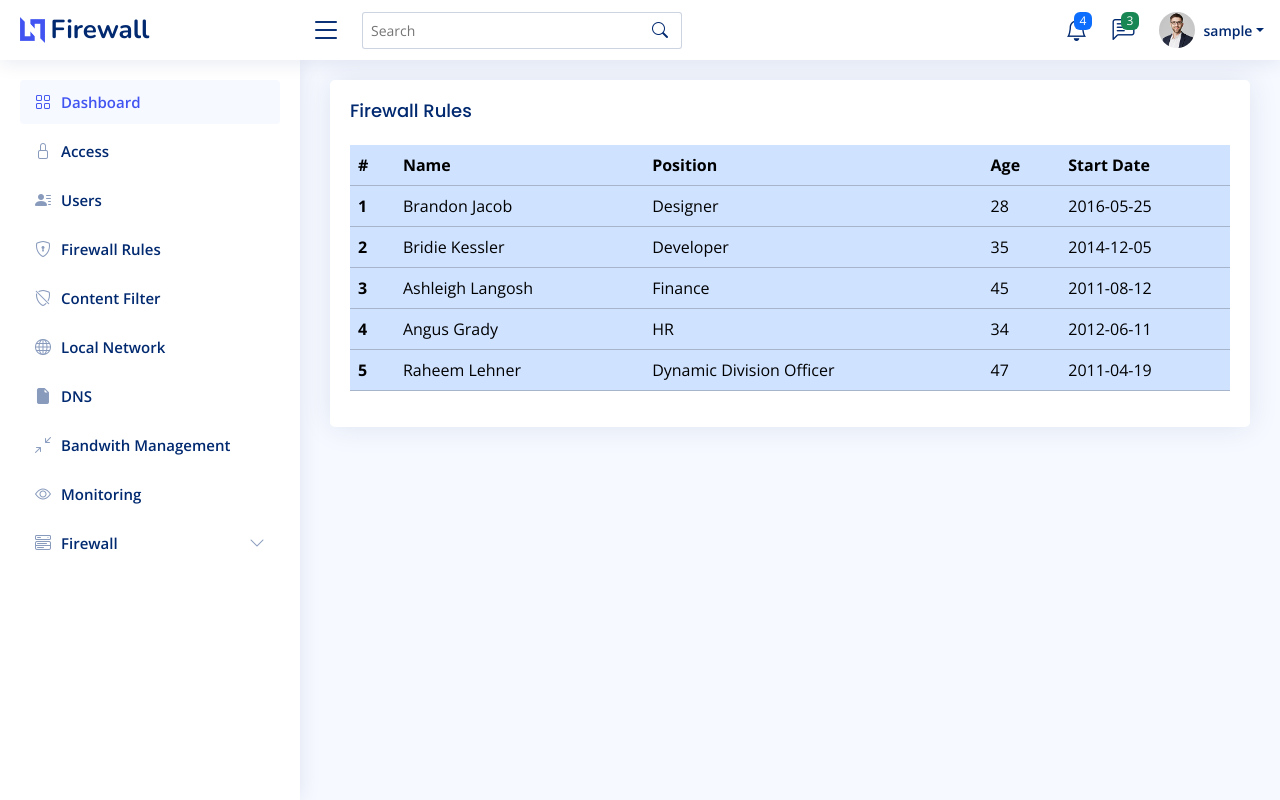
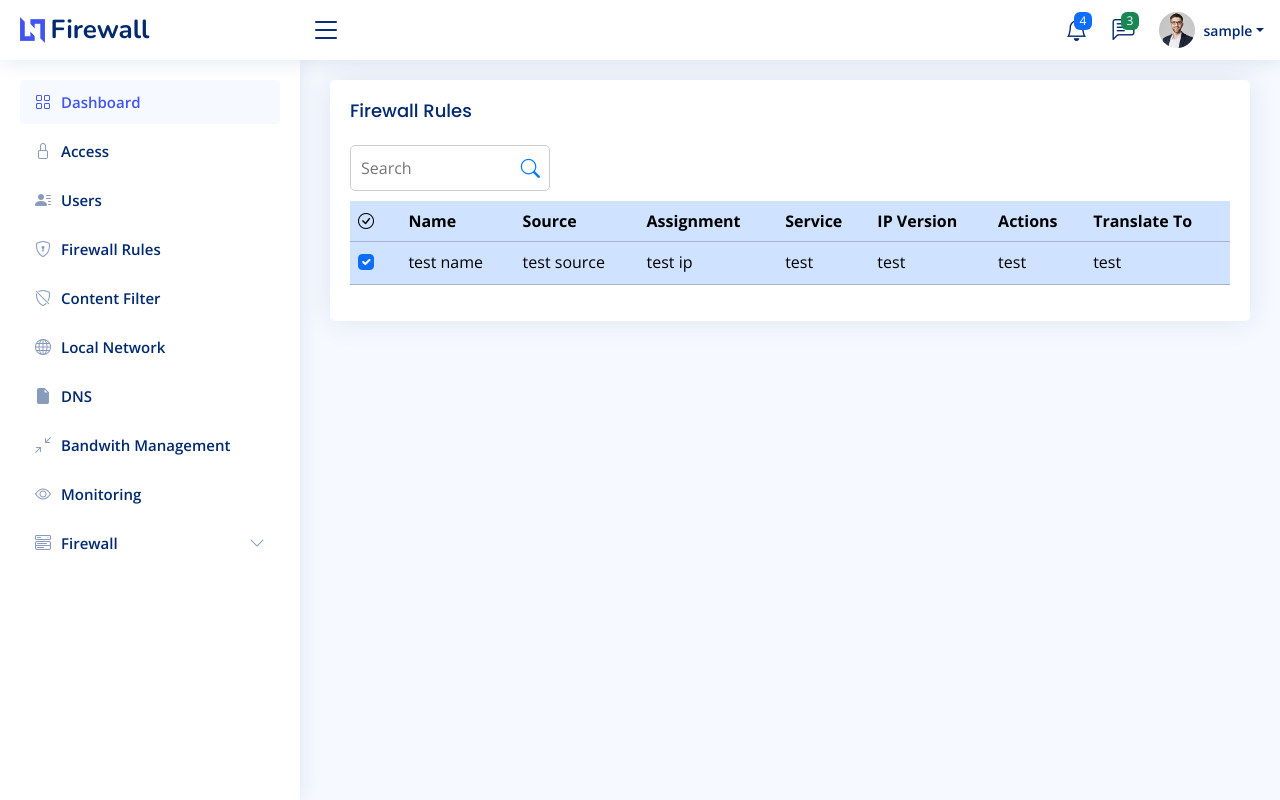
Before and after one commit to 808thlife/HomeWall, a Django app: page /firewall/rules/ in a window 1280 px wide. Run offline with Django 4.2, Linux system fonts and the light colour scheme; the visitor is signed in with stand-in values (Sample User, id 1); some libraries are stand-ins or nearby versions.

Commit message:
edited ui, fixed naming of the files

```diff
--- a/core/static/core/css/style.css
+++ b/core/static/core/css/style.css
@@ -1245,3 +1245,41 @@ i{
 .alert{
   display: none;
 }
+
+
+/* Styling for Search Bar */
+.search-bar {
+  display: flex;
+  align-items: center;
+  padding-bottom: 10px; /* Adjust padding as needed */
+}
+
+/* Styling for Search Form */
+.search-form {
+  position: relative;
+}
+
+/* Styling for Search Input */
+.search-form input[type="text"] {
+  padding: 10px;
+  border: 1px solid #ccc;
+  border-radius: 5px;
+  width: 200px; /* Adjust width as needed */
+}
+
+.search-form button {
+  position: absolute;
+  right: 0;
+  top: 0;
+  padding: 10px;
+  background-color: transparent; /* Set background color to transparent */
+  border: none;
+  border-radius: 0 5px 5px 0;
+  color: #007bff; /* Example color; adjust as needed */
+  cursor: pointer;
+}
+
+/* Styling for Search Icon */
+.search-form button i {
+  font-size: 1.2em;
+}
--- a/core/static/core/js/api.js
+++ b/core/static/core/js/userapi.js
@@ -19,7 +19,7 @@ function getCookie(name) {
 }
 
 //Initializing alerts
-const error_field = document.querySelector("#unique-user-error")
+let error_field = document.querySelector("#unique-user-error")
 error_field.style.display = "none";
 //Creating user API
 const add_user_button = document.querySelector("#add-user-button");
--- a/core/templates/core/layout.html
+++ b/core/templates/core/layout.html
@@ -52,12 +52,12 @@
       <i class="bi bi-list toggle-sidebar-btn"></i>
     </div><!-- End Logo -->
 
-    <div class="search-bar">
+    {% comment %} <div class="search-bar">
       <form class="search-form d-flex align-items-center" method="POST" action="#">
         <input type="text" name="query" placeholder="Search" title="Enter search keyword">
         <button type="submit" title="Search"><i class="bi bi-search"></i></button>
       </form>
-    </div><!-- End Search Bar -->
+    </div><!-- End Search Bar --> {% endcomment %}
 
     <nav class="header-nav ms-auto">
       <ul class="d-flex align-items-center">
--- a/core/templates/core/rules.html
+++ b/core/templates/core/rules.html
@@ -3,57 +3,51 @@
 {% block body %}
 
 <main id="main" class="main">
+
   <div class="card">
     <div class="card-body">
       <h5 class="card-title">Firewall Rules</h5>
+      <div class="search-bar">
+        <form class="search-form d-flex align-items-center" method="POST" action="#">
+          <input type="text" name="query" placeholder="Search" title="Enter search keyword">
+          <button type="submit" title="Search"><i class="bi bi-search"></i></button>
+        </form>
+      </div>
 
       <!-- Dark Table -->
       <table class="table table-primary">
         <thead>
           <tr>
-            <th scope="col">#</th>
+
+            <th scope="col"><i class = "icon bi-check-circle"></i></th>
             <th scope="col">Name</th>
-            <th scope="col">Position</th>
-            <th scope="col">Age</th>
-            <th scope="col">Start Date</th>
+            <th scope="col">Source</th>
+            <th scope="col">Assignment</th>
+            <th scope="col">Service</th>
+            <th scope="col">IP Version</th>
+            <th scope="col">Actions</th>
+            <th scope="col">Translate To</th>
           </tr>
         </thead>
         <tbody>
           <tr>
-            <th scope="row">1</th>
-            <td>Brandon Jacob</td>
-            <td>Designer</td>
-            <td>28</td>
-            <td>2016-05-25</td>
+            <th scope="row">
+              <div class="form-check">
+                <input class="form-check-input" type="checkbox" value="" id="flexCheckChecked" checked>
+                <label class="form-check-label" for="flexCheckChecked">
+
+                </label>
+              </div>
+            </th>
+            <td>test name</td>
+            <td>test source</td>
+            <td>test ip</td>
+            <td>test</td>
+            <td>test</td>
+            <td>test</td>
+            <td>test</td>
           </tr>
-          <tr>
-            <th scope="row">2</th>
-            <td>Bridie Kessler</td>
-            <td>Developer</td>
-            <td>35</td>
-            <td>2014-12-05</td>
-          </tr>
-          <tr>
-            <th scope="row">3</th>
-            <td>Ashleigh Langosh</td>
-            <td>Finance</td>
-            <td>45</td>
-            <td>2011-08-12</td>
-          </tr>
-          <tr>
-            <th scope="row">4</th>
-            <td>Angus Grady</td>
-            <td>HR</td>
-            <td>34</td>
-            <td>2012-06-11</td>
-          </tr>
-          <tr>
-            <th scope="row">5</th>
-            <td>Raheem Lehner</td>
-            <td>Dynamic Division Officer</td>
-            <td>47</td>
-            <td>2011-04-19</td>
-          </tr>
+
         </tbody>
       </table>
       <!-- End Dark Table -->
@@ -74,7 +68,6 @@
 <script src = "{% static "core/js/jquery.min.js" %}"></script>
 <script src = "{% static "core/js/jquery-3.4.1.slim.min.js" %}"></script>
 <script src = "{% static 'core/js/jqueryformodals.slim.min.js' %}"></script>
-<script src = "{% static "core/js/api.js" %}"></script>
 <script src="https://cdn.jsdelivr.net/npm/popper.js@1.12.9/dist/umd/popper.min.js" integrity="sha384-ApNbgh9B+Y1QKtv3Rn7W3mgPxhU9K/ScQsAP7hUibX39j7fakFPskvXusvfa0b4Q" crossorigin="anonymous"></script>
 <script src="https://cdn.jsdelivr.net/npm/bootstrap@4.0.0/dist/js/bootstrap.min.js" integrity="sha384-JZR6Spejh4U02d8jOt6vLEHfe/JQGiRRSQQxSfFWpi1MquVdAyjUar5+76PVCmYl" crossorigin="anonymous"></script>
 {% endblock scripts %}
--- a/core/templates/core/users.html
+++ b/core/templates/core/users.html
@@ -168,7 +168,7 @@
 
 {% block scripts %}
 
-<script src = "{% static "core/js/api.js" %}"></script>
+<script src = "{% static "core/js/userapi.js" %}"></script>
 <!-- jQuery -->
 
 
```
